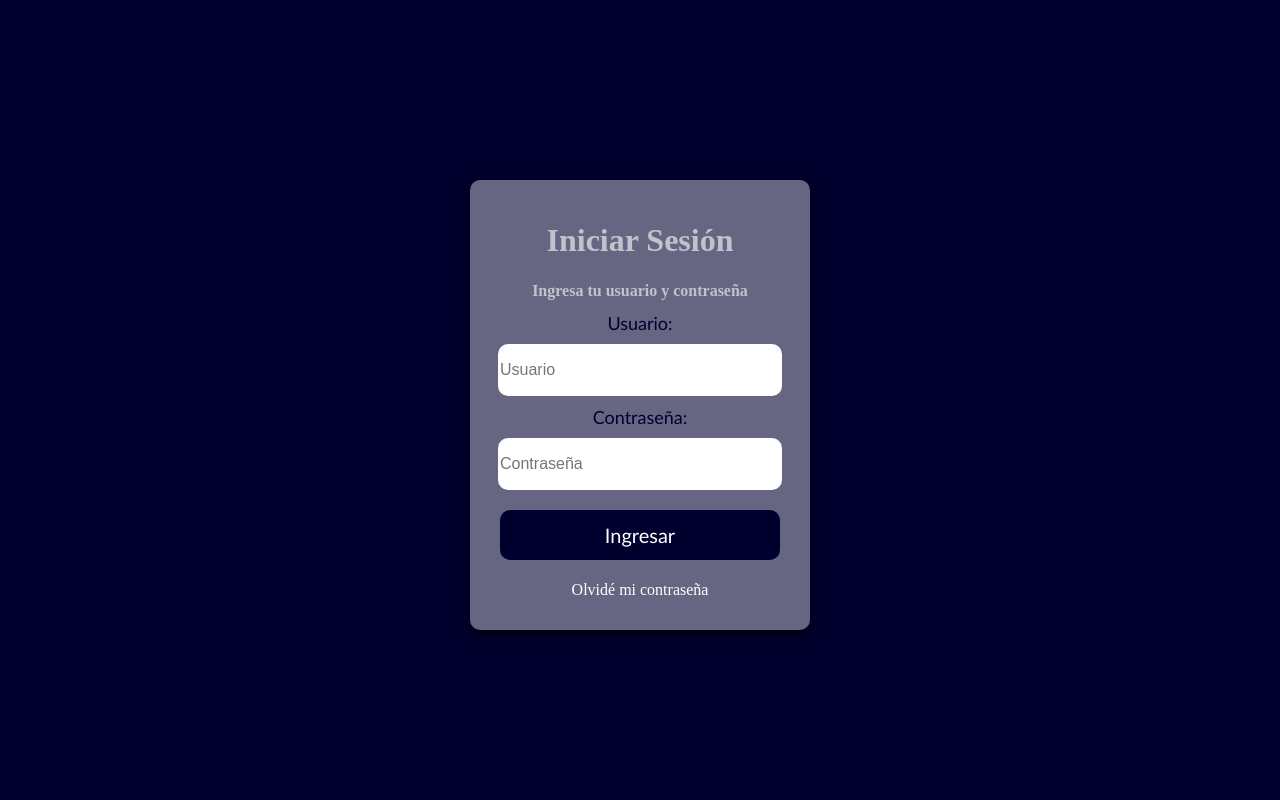
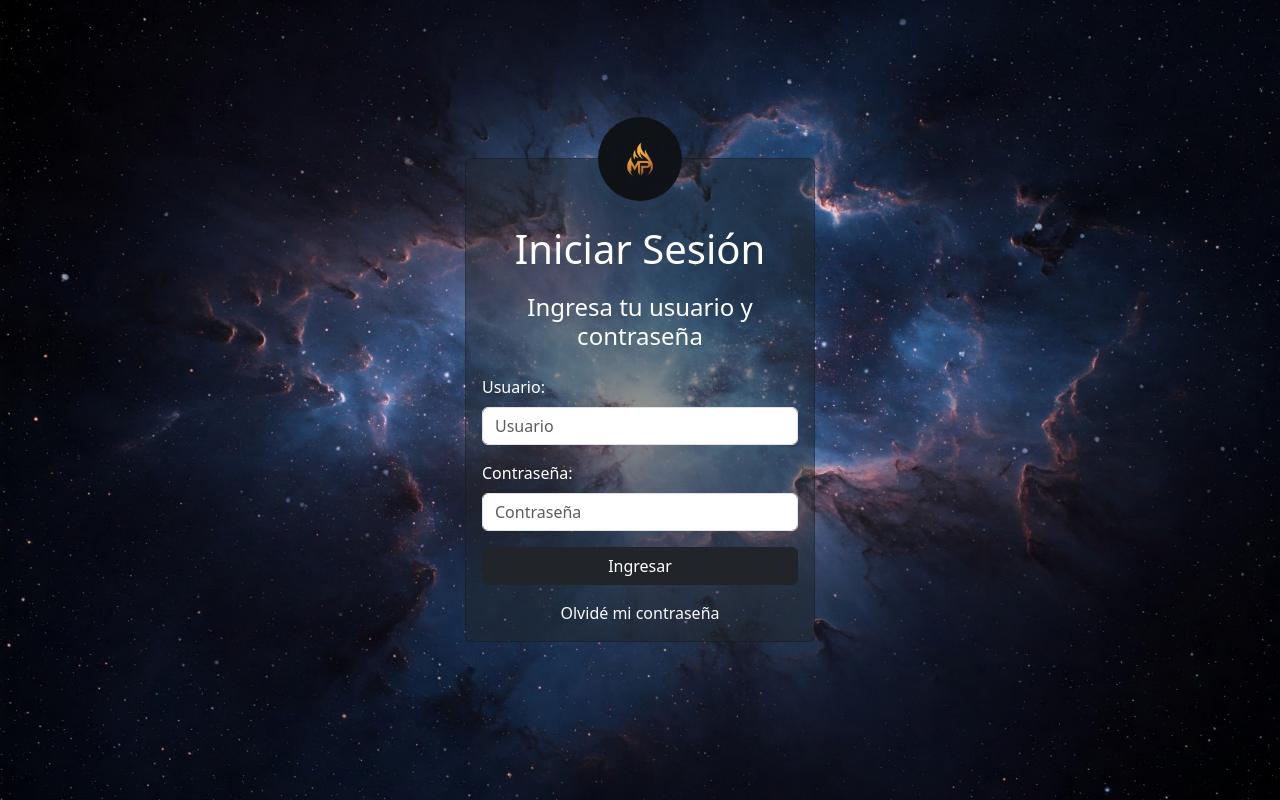
Before and after one commit to JorgeAndresDev/Django, a Django app: page /auth/login in a window 1280 px wide. Run offline with Django 5.2, Linux system fonts and the light colour scheme; some libraries are stand-ins or nearby versions.

Commit message:
remodelacion al login

```diff
--- a/apps/accounts/templates/login/login.html
+++ b/apps/accounts/templates/login/login.html
@@ -1,49 +1,81 @@
 <!DOCTYPE html>
 {% load static %}
-<html lang="en">
+<html lang="es">
 <head>
     <meta charset="UTF-8" />
     <meta name="viewport" content="width=device-width, initial-scale=1.0" />
     <title>Login</title>
-    <!-- Axios -->
+    <!-- Bootstrap CSS -->
+    <link href="https://cdn.jsdelivr.net/npm/bootstrap@5.3.0/dist/css/bootstrap.min.css" rel="stylesheet">
+    <!-- Favicon -->
+    <link rel="shortcut icon" href="{% static 'media/nofondo.png' %}" type="image/x-icon" />
 
-    <link rel="stylesheet" href="{% static 'css/style.css' %}"/>
-    <link rel="shortcut icon" href="{% static 'media/logoht.png' %}" type="image/x-icon">
+    <style>
+        /* Estilos para la imagen de fondo */
+        body {
+            background-image: url("{% static 'media/BG.jpg' %}");
+            background-size: cover; /* Cubre toda la pantalla */
+            background-position: center; /* Centra la imagen */
+            background-repeat: no-repeat; /* Evita que se repita */
+            background-attachment: fixed; /* Fija la imagen al desplazarse */
+            margin: 0;
+            height: 100vh;
+        }
+    </style>
 </head>
 <body>
-    <div class="container">
-      <form method="post">
-        {% csrf_token %}
-          <div class="card">
-            <img href="{% static 'media/logoht.png' %}" alt="">
-            <h1>Iniciar Sesión</h1>
-            <h4>Ingresa tu usuario y contraseña</h4>
-            <label for="" >Usuario:</label>
-            <input type="text" placeholder="Usuario" name="username" id="username" required />
-            <label for="">Contraseña:</label>
-            <input type="password" placeholder="Contraseña" name="password" id="password" required />
-            <button id="boton" type="submit">Ingresar</button>
-            <div class="b-login">
-              <a href="">Olvidé mi contraseña</a>
-            </div>
-
+    <div class="container d-flex justify-content-center align-items-center vh-100">
+        <div class="card bg-dark bg-opacity-50" style="width: 350px;">
+            <!-- Div circular para el logo (usando Bootstrap) -->
+            <div class="d-flex justify-content-center">
+                <div class=" bg-opacity-50 rounded-circle  shadow-sm"
+                     style="width: 100px; height: 100px; margin-top: -50px;">
+                    <img src="{% static 'media/MP-logo.jpg' %}" alt="Logo" class="img-fluid p-2 rounded-circle">
                 </div>
             </div>
 
+            <!-- Contenido del formulario -->
+            <div class="card-body text-white">
+                <h1 class="card-title text-center mb-4">Iniciar Sesión</h1>
+                <h4 class="card-subtitle text-center mb-4">Ingresa tu usuario y contraseña</h4>
+
+                <form method="post">
+                    {% csrf_token %}
+                    <!-- Campo de Usuario -->
+                    <div class="mb-3">
+                        <label for="username" class="form-label">Usuario:</label>
+                        <input type="text" class="form-control" id="username" placeholder="Usuario" name="username" required>
+                    </div>
+
+                    <!-- Campo de Contraseña -->
+                    <div class="mb-3">
+                        <label for="password" class="form-label">Contraseña:</label>
+                        <input type="password" class="form-control" id="password" placeholder="Contraseña" name="password" required>
+                    </div>
+
+                    <!-- Botón de Ingresar -->
+                    <button type="submit" class="btn btn-dark w-100">Ingresar</button>
                 </form>
-
-
+                <!-- Enlace para recuperar contraseña -->
+                <div class="text-center mt-3">
+                    <a href="#" class="text-decoration-none text-light">Olvidé mi contraseña</a>
+                </div>
+            </div>
+        </div>
+    </div>
     <script>
         // Verificar si hay un mensaje de error y mostrar la alerta si existe
         window.addEventListener('DOMContentLoaded', (event) => {
         const errorMessage = "{{ error_message }}";
         const access_denied = "{{ access_denied }}";
+
         if (errorMessage) {
             Swal.fire({
                 icon: 'error',
                 title: '¡Ups!, Error con las Credenciales',
                 text: errorMessage,
-                confirmButtonColor: '#0d6efd'
+                confirmButtonColor: '#0d6efd',
+                theme: 'dark' // Tema oscuro
             });
         }
 
@@ -52,12 +84,14 @@
                 icon: 'error',
                 title: '¡Acceso Denegado!',
                 text: access_denied,
-                confirmButtonColor: '#0d6efd'
+                confirmButtonColor: '#0d6efd',
+                theme: 'dark' // Tema oscuro
             });
         }
     });
      </script>
-    <script src="https://cdn.jsdelivr.net/npm/axios/dist/axios.min.js"></script>
+    <!-- Bootstrap JS (opcional, solo si necesitas funcionalidades de Bootstrap) -->
+    <script src="https://cdn.jsdelivr.net/npm/bootstrap@5.3.0/dist/js/bootstrap.bundle.min.js"></script>
     <script src="//cdn.jsdelivr.net/npm/sweetalert2@11"></script>
 </body>
 </html>
--- a/static/css/style.css
+++ /dev/null
@@ -1,121 +0,0 @@
-body{
-    margin: 0;
-    padding: 0;
-    overflow: hidden;
-    box-sizing: border-box;
-}
-.container{
-    position: absolute;
-    width: 100%;
-    height: 100vh;
-    margin: auto;
-    display: flex;
-    justify-content: center;
-    align-items: center;
-    flex-direction: column;
-    overflow: hidden;
-    background-color: rgb(0, 0, 46);
-}
-.card{
-    display: flex;
-    justify-content: center;
-    align-items: center;
-    flex-direction: column;
-    background-color: #fff6;
-    padding: 20px;
-    border-radius: 10px;
-    margin-top: 10px;
-    box-shadow: 0 4px 8px rgba(0, 0, 0, 0.9);
-    h1{
-        color: #fff9;
-    }
-    h4 {
-        margin-top: 2px;
-        margin-bottom: 2px;
-        color: #fff9;
-    }
-
-}
-.card-login{
-    background-color: hwb(224 0% 69%);
-    padding: 20px;
-    border-radius: 10px;
-    width: 40%;
-    height: 10%;
-    display: flex;
-    justify-content: center;
-    align-items: center;
-}
-button{
-    border: none;
-    margin-top: 20px;
-    background-color: rgb(0, 0, 46);
-    color: white;
-    width: 280px;
-    height: 50px;
-    border-radius: 10px;
-    font-family: 'Gill Sans', 'Gill Sans MT', Calibri, 'Trebuchet MS', sans-serif;
-    font-size: 20px;
-}
-
-button:hover{
-    transition: 0.7s;
-    background-color: white;
-    color: rgb(0, 0, 46);
-    cursor: pointer;
-}
-label{
-    font-family: 'Gill Sans', 'Gill Sans MT', Calibri, 'Trebuchet MS', sans-serif;
-    margin: 10px;
-    font-size: 18px;
-    color:rgb(0, 0, 46);
-}
-input{
-    width: 280px;
-    height: 50px;
-    border-radius: 10px;
-    border: none;
-    outline: none;
-    font-size: 16px;
-}
-
-.b-login{
-    width: 300px;
-    height: 40px;
-    display: flex;
-    flex-direction: row;
-    justify-content: space-around;
-    align-items: center;
-    margin-top: 10px;
-    text-align: center;
-
-    a{
-        text-decoration: none;
-        color: #fff;
-    }
-    a:hover{
-        text-decoration: none;
-        color:rgb(0, 0, 46);;
-    }
-    .recordar-clave{
-        gap: 0;
-        display: flex;
-        align-items: center;
-        text-align: center;
-
-    }
-
-}
-.B-login{
-    width: 300px;
-    height: 40px;
-    display: flex;
-    justify-content: start;
-    align-items: center;
-    padding-left: 10px;
-}
-.check{
-    width: 15px;
-    padding-left: 5px;
-    border: none;
-}
--- a/templates/head.html
+++ b/templates/head.html
@@ -6,7 +6,7 @@
     <meta name="viewport" content="width=device-width, initial-scale=1.0">
     <link href="https://cdn.jsdelivr.net/npm/bootstrap@5.3.3/dist/css/bootstrap.min.css" rel="stylesheet" integrity="sha384-QWTKZyjpPEjISv5WaRU9OFeRpok6YctnYmDr5pNlyT2bRjXh0JMhjY6hW+ALEwIH" crossorigin="anonymous">
     <link href="https://cdn.jsdelivr.net/npm/bootstrap-icons/font/bootstrap-icons.css" rel="stylesheet">
-    <link rel="shortcut icon" href="{% static 'media/logoht.png' %}" type="image/x-icon">
+    <link rel="shortcut icon" href="{% static 'media/nofondo.png' %}" type="image/x-icon" />
 
     <title>
         {% block page_title %} {% endblock %}
--- a/templates/sidebar.html
+++ b/templates/sidebar.html
@@ -2,7 +2,7 @@
 
 <div class="d-flex flex-column justify-content-between text-white h-100">
     <div class="" >
-        <a class="p-0" href="{% url 'index' %}"><img src="{% static 'media/logoht.png' %}" width="130px" height="100px" ></a>
+        <a class="p-0" href="{% url 'index' %}"><img src="{% static 'media/nofondo.png' %}" width="130px" height="100px" ></a>
     </div>
     <div class="d-flex flex-column h-100">
         <a href="{% url 'index' %}" style="text-decoration: none;" class="text-white p-3"><i class="bi bi-house pe-2"></i>Inicio</a >
```
Also changed, not shown: static/js/accounts/logout.js (+5 -2 lines), db.sqlite3, static/media/BG.jpg (added), static/media/MP-logo.jpg (added), static/media/flaticon.jpg (deleted), static/media/logoht.png (deleted), static/media/nofondo.png (added), templates/page_scripts.html (line endings or trailing spaces). Lines whose indentation alone changed are shown as unchanged.
